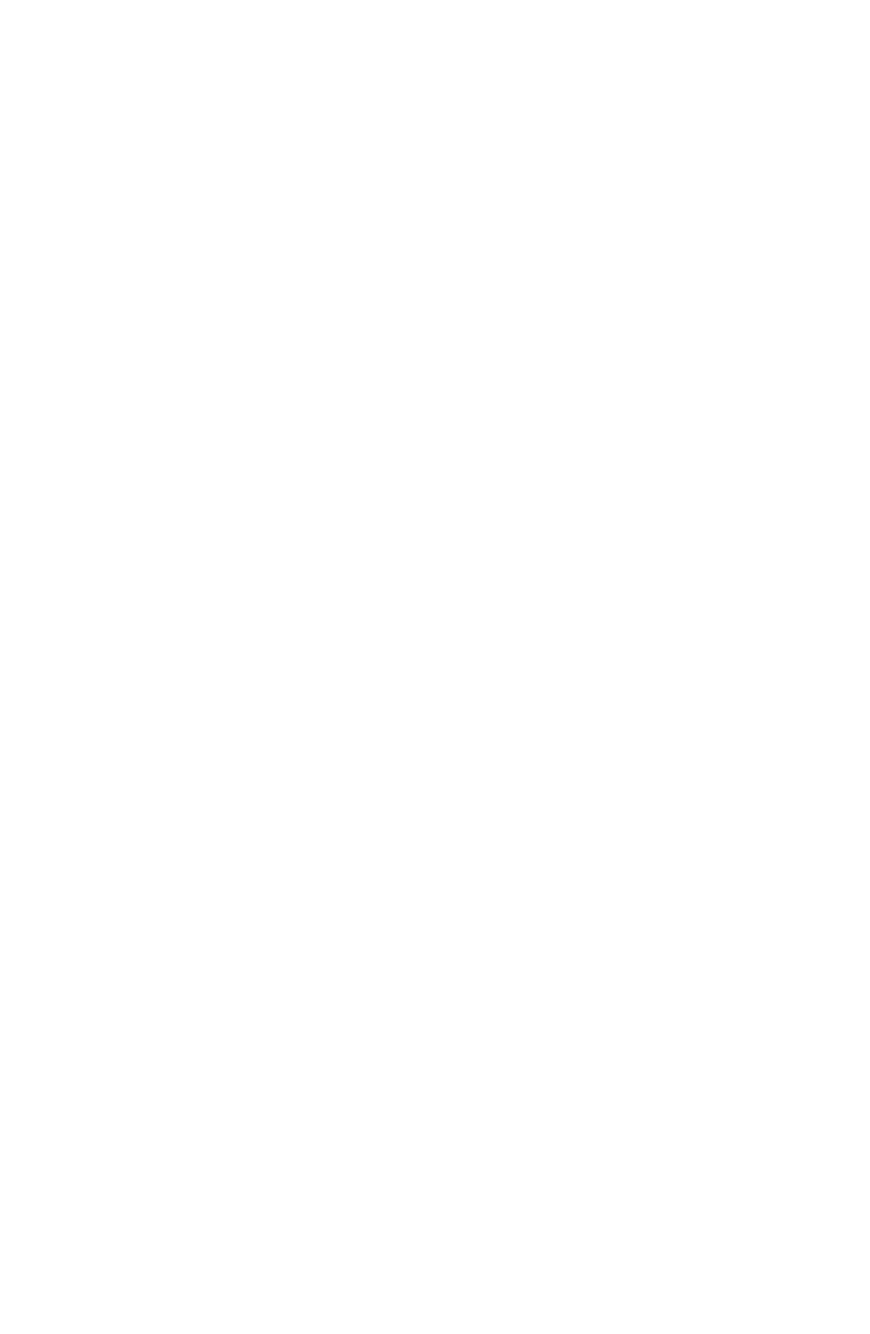
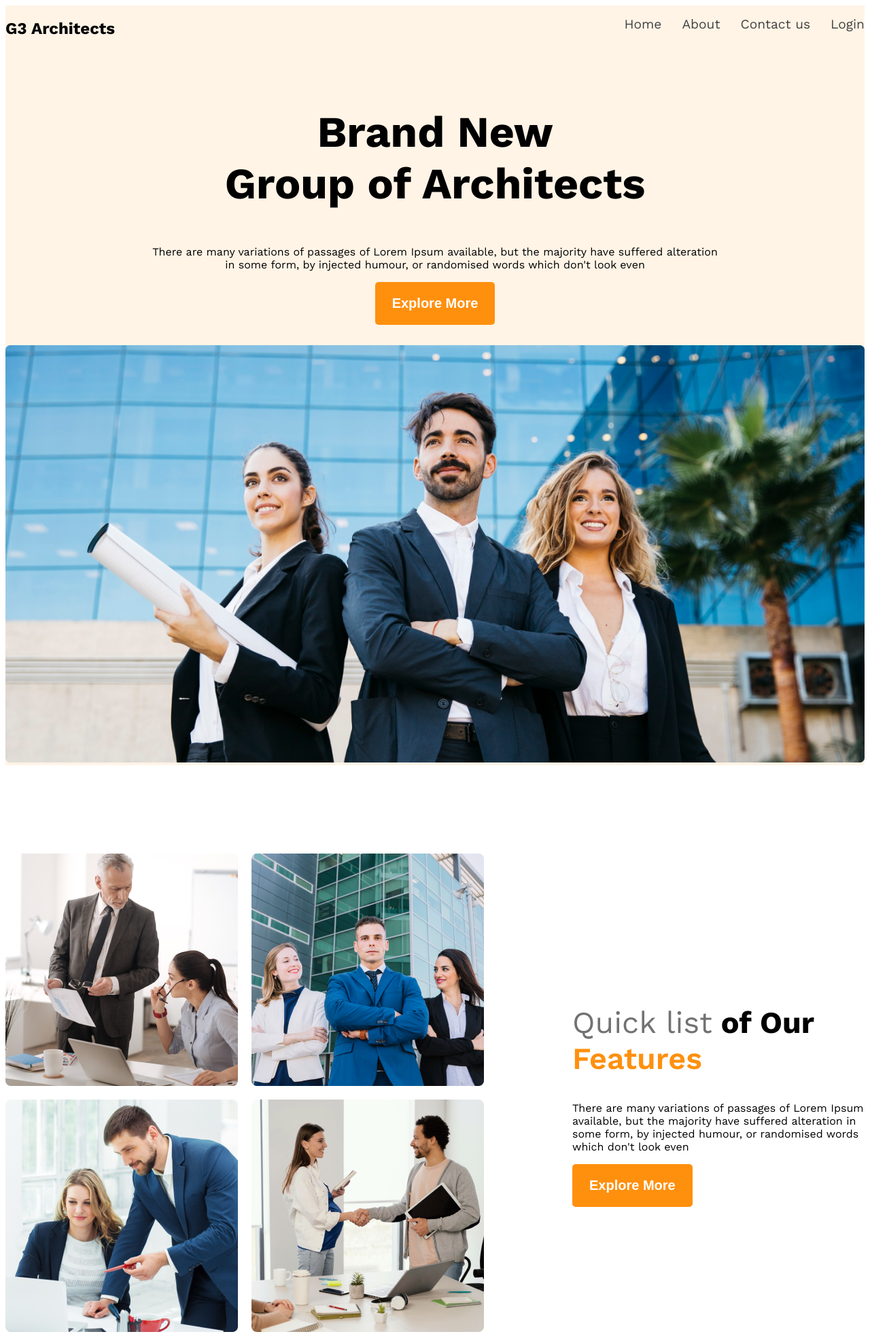
Before and after one commit to shams-labib/architecture-responsive-web, a plain HTML site: page index.html in a window 1280 px wide. Shown: the whole page at 68% size. Before the commit the page ends 800 px from the top, so only its background shows below. Drawn offline with nearby package versions, Linux system fonts and the light colour scheme.

Commit message:
added main section and nav item

```diff
--- a/index.html
+++ b/index.html
@@ -4,16 +4,47 @@
     <meta charset="UTF-8">
     <meta name="viewport" content="width=device-width, initial-scale=1.0">
     <title>g3-architecture web</title>
+    <link rel="stylesheet" href="/styles/style.css">
 </head>
-<body>
-    <header>
+<body class="work-sans-font">
+    <header class="bg-light">
 
+       <nav class="navber display-flex">
+          <h2 class="brand">G3 Architects</h2>
+             <ul class="nav-links display-flex">
+               <li class="nav-item"><a href="" class="nav-link dark-2">Home</a></li>
+               <li class="nav-item"><a href="" class="nav-link dark-2">About</a></li>
+               <li class="nav-item"><a href="" class="nav-link dark-2">Contact us</a></li>
+              <li class="nav-item"><a href="" class="nav-link dark-2">Login</a></li>
+        </ul>
+       </nav>
+       <div class="banner">
+              <div class="brand-section">
+                <h2 class="brand-title">Brand New <br>Group of Architects </h2>
+                 <p class="brand-description">There are many variations of passages of Lorem Ipsum available, but the majority have suffered alteration in some form, by injected humour, or randomised words which don't look even</p>
+                <button class="btn-primary">Explore More</button>
+              </div>
+              <div class="brand-image">
+                <img class="banner-image" src="images/banner.png" alt="">
+              </div>
+       </div>
     </header>
-    <nav>
 
-    </nav>
     <main>
+        <section class="quick-section display-flex">
+            <div class="quick-image">
+                <img src="images/team1.png" alt="">
+                <img src="images/team2.png" alt="">
+                <img src="images/team3.png" alt="">
+                <img src="images/team4.png" alt="">
 
+            </div>
+            <div class="quick-description">
+                <h2 class="quick-title"><span class="text1 dark-3">Quick list</span> <span class="tetx2">of Our</span> <br> <span class="text-3">Features</span></h2>
+                <p>There are many variations of passages of Lorem Ipsum available, but the majority have suffered alteration in some form, by injected humour, or randomised words which don't look even</p>
+                <button class="btn-primary">Explore More</button>
+            </div>
+        </section>
     </main>
     <footer>
 
--- a/styles/style.css
+++ b/styles/style.css
@@ -0,0 +1,110 @@
+@import url('https://fonts.googleapis.com/css2?family=Work+Sans:ital,wght@0,100..900;1,100..900&display=swap');
+
+
+.work-sans-font {
+  font-family: "Work Sans", sans-serif;
+  font-optical-sizing: auto;
+  font-weight: 400;
+  font-style: normal;
+}
+
+/* shared items */
+.display-flex {
+    display: flex;
+}
+.dark-2 {
+    color: #424242;
+}
+.dark-3 {
+    color: #727272;
+}
+.bg-light {
+    background-color: rgba(255, 144, 14, 0.1);
+}
+.btn-primary {
+    background-color: #FF900E;
+    color: white;
+    padding: 20px 25px;
+    font-size: 1.25rem;
+    font-weight: 600;
+    border: none;
+    border-radius: 5px;
+}
+main {
+    max-width: 1440px;
+    margin: 0 auto;
+}
+main > section {
+    margin-top: 130px;
+}
+.text-3 {
+    color: #FF900E;
+    font-weight: 600;
+}
+
+/* nav items */
+.navber {
+    justify-content: space-between;
+}
+.nav-links {
+    list-style: none;
+    gap: 30px;
+}
+.nav-link {
+    font-size: 1.2rem;
+    text-decoration: none;
+}
+/* banner items */
+.navber, .banner {
+    max-width: 1440px;
+    margin: 0 auto;
+}
+.brand-section {
+    max-width: 850px;
+    margin: 5rem auto;
+    text-align: center;
+    margin-bottom: 30px;
+}
+.brand-title {
+    font-size: 4rem;
+    font-weight: bold;
+}
+.banner-image {
+    width: 100%;
+}
+.quick-image {
+    display: grid;
+    grid-template-columns: repeat(2,1fr);
+    gap: 20px;
+}
+.quick-section {
+    align-items: center;
+}
+.quick-description {
+    margin-left: 130px;
+    max-width: 530px;
+}
+.quick-title {
+    font-size: 2.8rem;
+}
+.text1 {
+    font-weight: 400;
+}
+
+
+
+@media screen and (max-width: 576px) {
+    .navber,
+    .nav-links,
+    .banner,
+    .quick-section {
+        flex-direction: column;
+    }
+    .quick-description {
+        margin-left: 20px;
+
+    }
+    .quick-image {
+        grid-template-columns: repeat(1, 1fr);
+    }
+}
```
